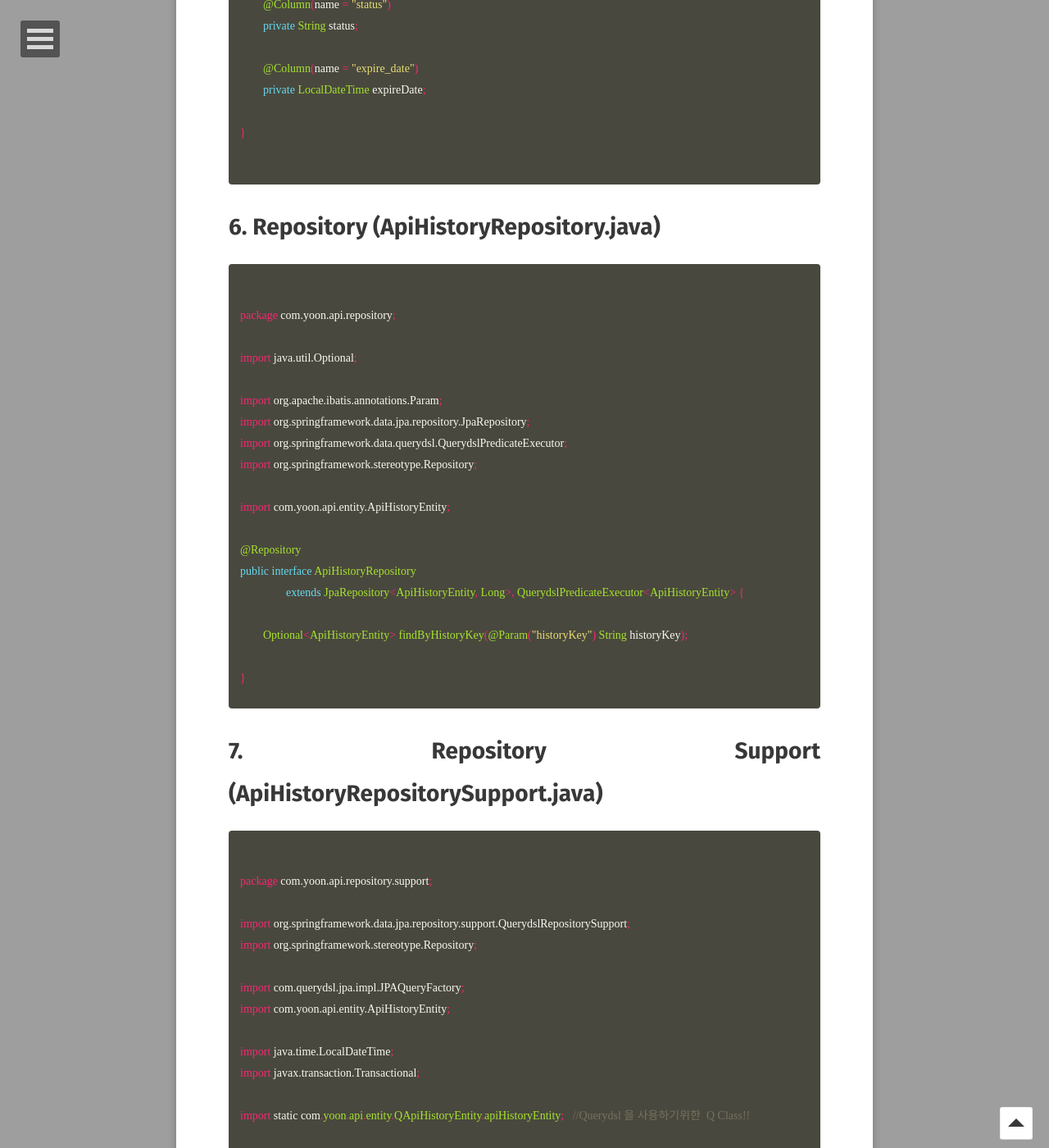
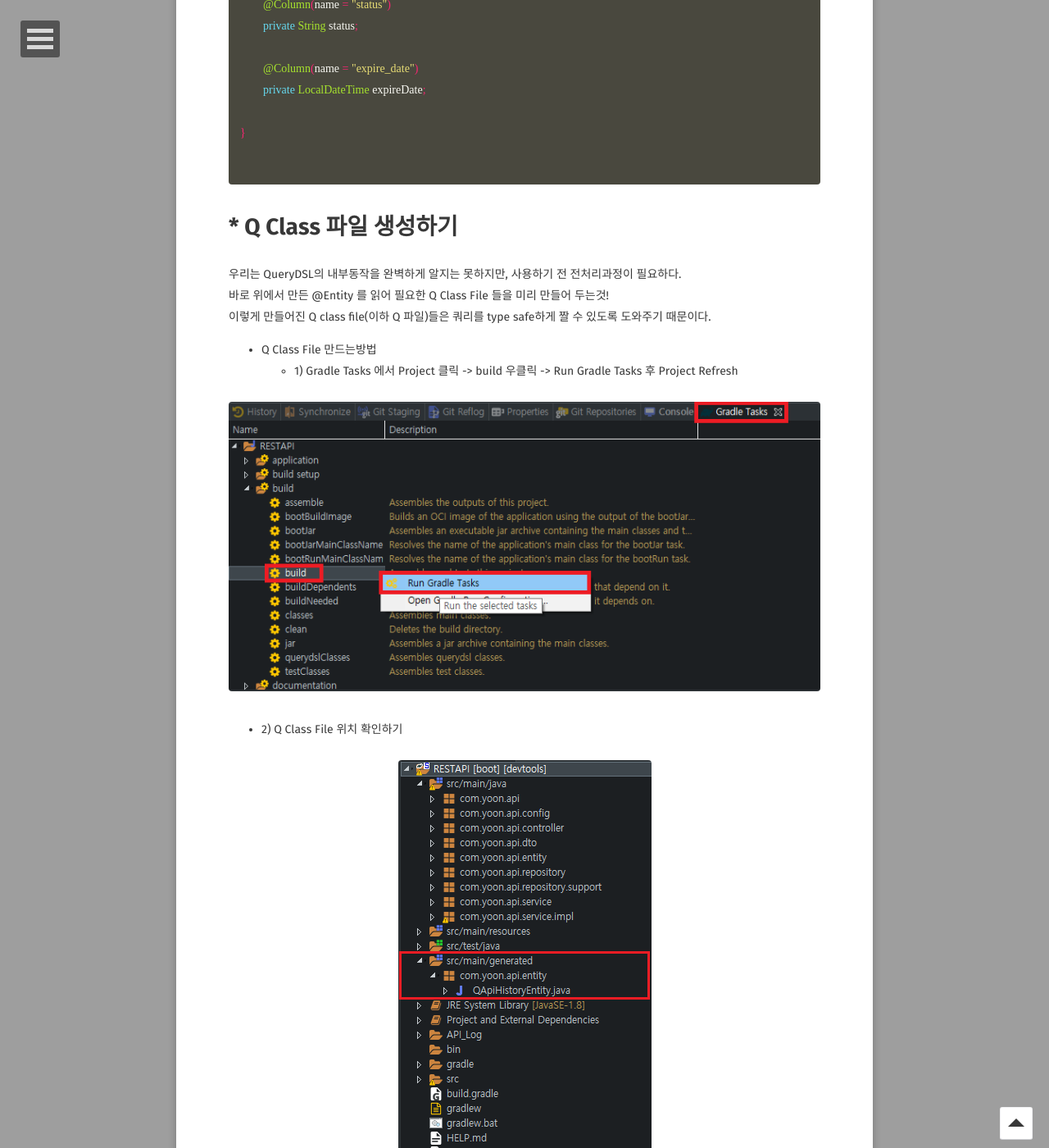
Before and after one commit to GayeonYoon/GayeonYoon.github.io, a Jekyll site: the page built from _posts/2021-07-30-REST_API_POST_3.md, in a window 1280 px wide and 1400 px high, scrolled down 6334 px. Shown: the whole window at 82% size. Built offline with Jekyll 4.4.1, drawn with Linux system fonts in a browser that asks for light colours; some web fonts are replaced; some of the changed text lies outside the part shown.

Commit message:
Update 2021-07-30-REST_API_POST_3.md

```diff
--- a/_posts/2021-07-30-REST_API_POST_3.md
+++ b/_posts/2021-07-30-REST_API_POST_3.md
@@ -13,7 +13,7 @@ feature: /assets/img/spring_boot_logo.jpg
 log 와 Swqgger 설정이 완료됐으니 본격적으로 REST API 를 들어가보자 !
 
 
-# 1. Application (RestapiApplication.java)
+# 1. Application
 {% highlight java %}
 package com.yoon.api;
 
@@ -34,7 +34,7 @@ public class RestapiApplication {
 }
 {% endhighlight %}
 
-# 2. Config (QuerydslConfig.java)
+# 2. Config
 1) @PersistenceContext
 * Entity를 영구 저장하는 환경으로, 논리적인 개념이다.
 * Entity Manager로 Entity를 저장(persist()), 조회(find() 또는 JPQL, QueryDSL)하면 Entity Manager는 그 Entity를 영속성 컨테스트에 보관하고 관리한다.
@@ -65,7 +65,7 @@ public class QuerydslConfig {
 }
 {% endhighlight %}
 
-# 3. Controller (ApiHistoryController.java)
+# 3. Controller
 
 {% highlight java %}
 package com.yoon.api.controller;
@@ -153,7 +153,7 @@ public class ApiHistoryController {
 }
 {% endhighlight %}
 
-# 4. Dto (CommonResponseDto.java)
+# 4. Dto
 {% highlight java %}
  package com.yoon.api.dto;
 
@@ -171,7 +171,7 @@ public class CommonResponseDto {
 {% endhighlight %}
 
 
-# 5. Entity (ApiHistoryEntity.java)
+# 5. Entity
 {% highlight java %}
 package com.yoon.api.entity;
 
@@ -228,7 +228,26 @@ public class ApiHistoryEntity {
 
 {% endhighlight %}
 
-# 6. Repository (ApiHistoryRepository.java)
+# * Q Class 파일 생성하기
+우리는 QueryDSL의 내부동작을 완벽하게 알지는 못하지만, 사용하기 전 전처리과정이 필요하다. <br>
+바로 위에서 만든 @Entity 를 읽어 필요한 Q Class File 들을 미리 만들어 두는것!<br>
+이렇게 만들어진 Q class file(이하 Q 파일)들은 쿼리를 type safe하게 짤 수 있도록 도와주기 때문이다. <br>
+
+* Q Class File 만드는방법
+  * 1) Gradle Tasks 에서 Project 클릭 -> build 우클릭 -> Run Gradle Tasks 후 Project Refresh
+<figure>
+	<img src="/assets/img/Gradle_Tasks.png">
+</figure>
+
+  * 2) Q Class File 위치 확인하기
+<figure>
+	<img src="/assets/img/QClass.png">
+</figure>
+
+
+
+
+# 6. Repository
 {% highlight java %}
 package com.yoon.api.repository;
 
@@ -251,7 +270,7 @@ public interface ApiHistoryRepository
 
 {% endhighlight %}
 
-# 7. Repository Support (ApiHistoryRepositorySupport.java)
+# 7. Repository Support
 {% highlight java %}
 package com.yoon.api.repository.support;
 
@@ -294,7 +313,7 @@ public class ApiHistoryRepositorySupport extends QuerydslRepositorySupport {
 }
 {% endhighlight %}
 
-# 8. Service (ApiHistoryService.java)
+# 8. Service
 {% highlight java %}
 package com.yoon.api.service;
 
@@ -311,7 +330,7 @@ public interface ApiHistoryService {
 
 {% endhighlight %}
 
-# 9. Service Impl (ApiHistoryServiceImpl.java)
+# 9. Service Impl
 {% highlight java %}
 package com.yoon.api.service.impl;
 
```
